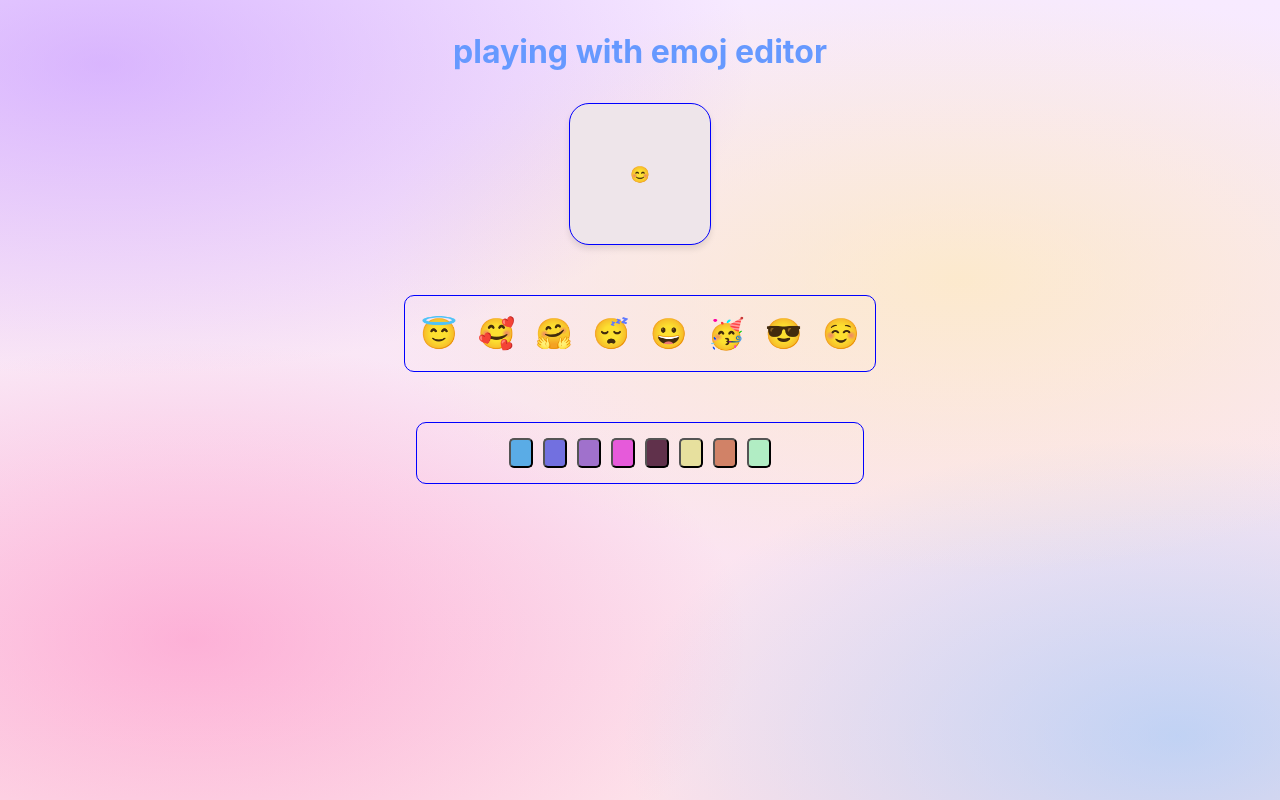
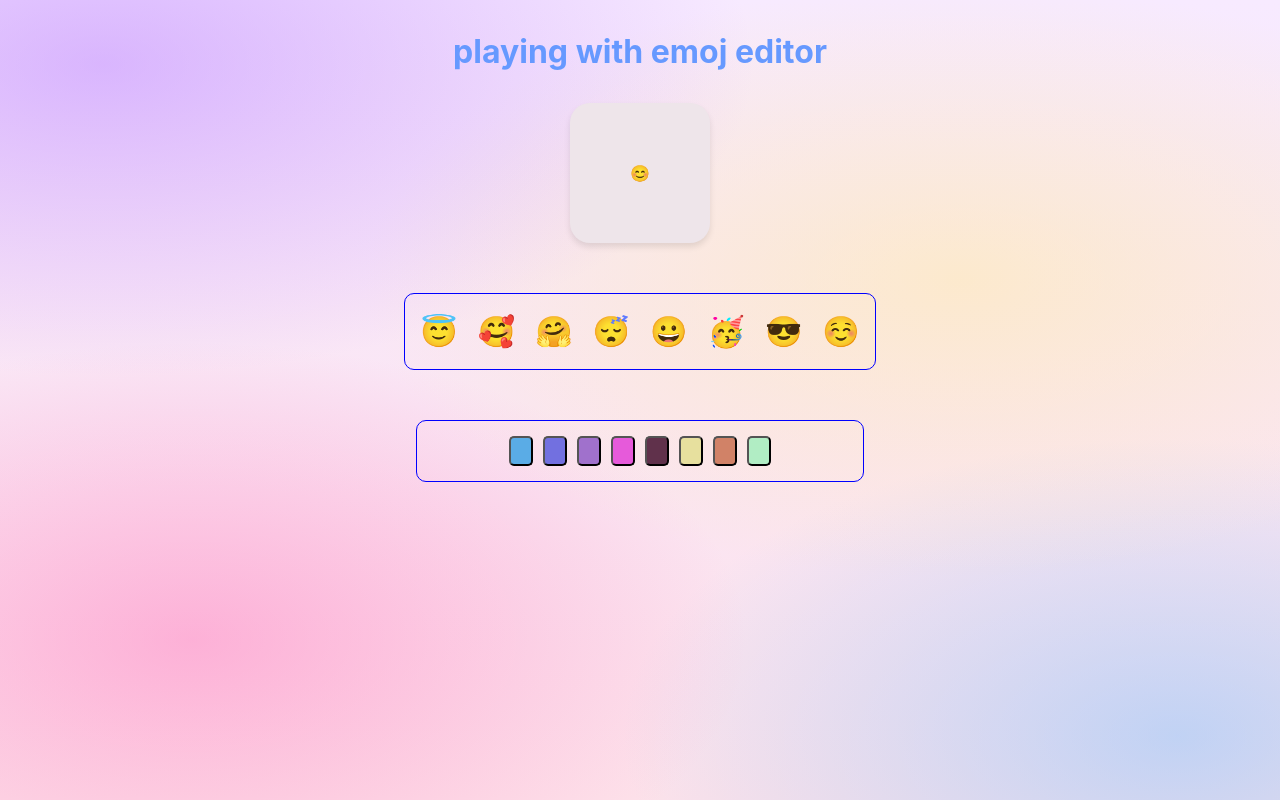
Before and after one commit to Pranali855/editor, a React (Create React App) app in the folder cakeeditor/: page / in a window 1280 px wide. Built offline with nearby package versions, Linux system fonts and the light colour scheme.

Commit message:
Update App.css
code added

```diff
--- a/cakeeditor/src/App.css
+++ b/cakeeditor/src/App.css
@@ -43,9 +43,12 @@
   align-items: center;
   margin: 0 auto;
   border-radius: 20px;
-  border: 1px solid blue;
+  border: 1px 2px  3px solid rgba(0, 0, 0, 0.507);
   box-shadow: 0 4px 6px rgba(0, 0, 0, 0.1);
 
+}
+.emoj-box:hover{
+  box-shadow: 0 8px 12px rgba(26, 24, 24, 0.2);
 }
 .emoji-pic {
   width: fit-content;
```
